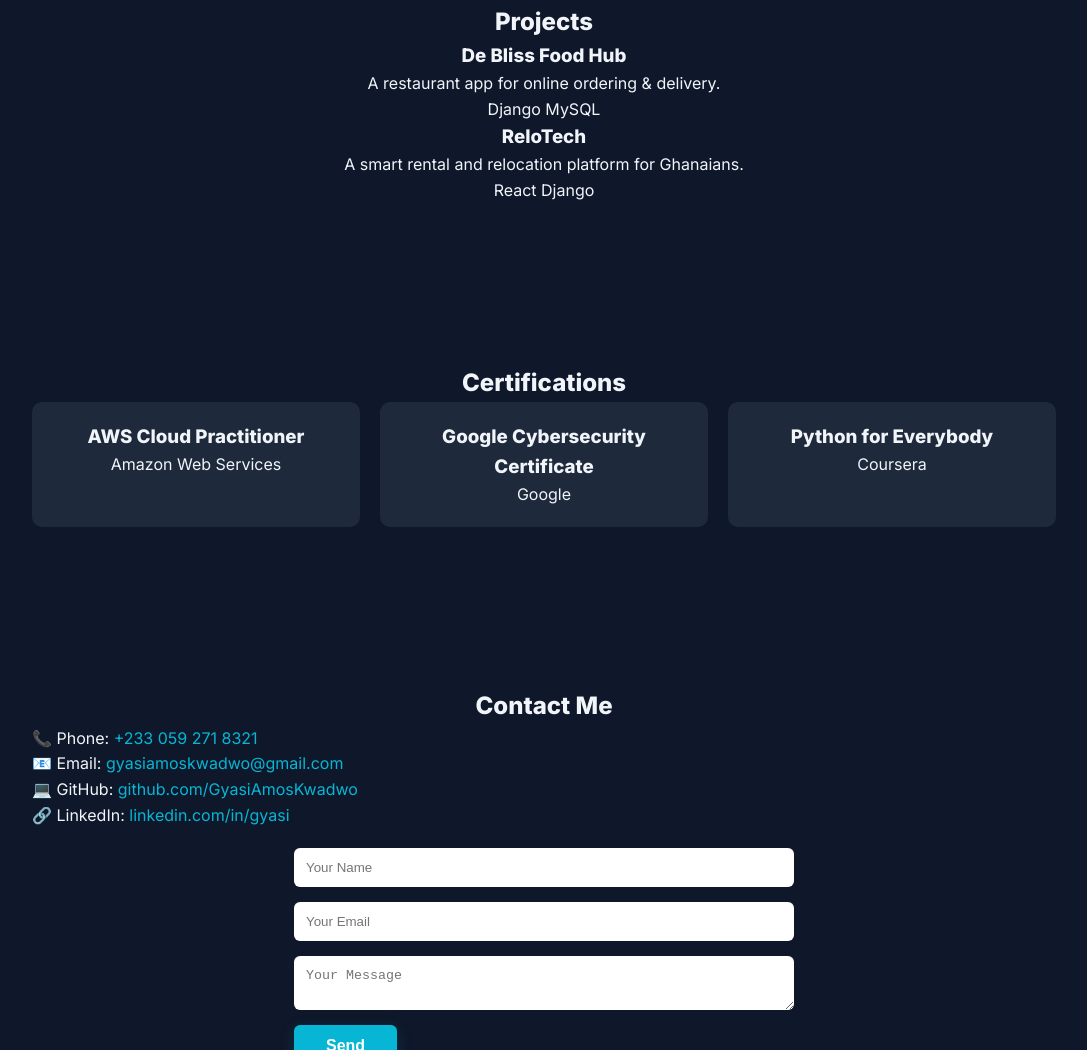
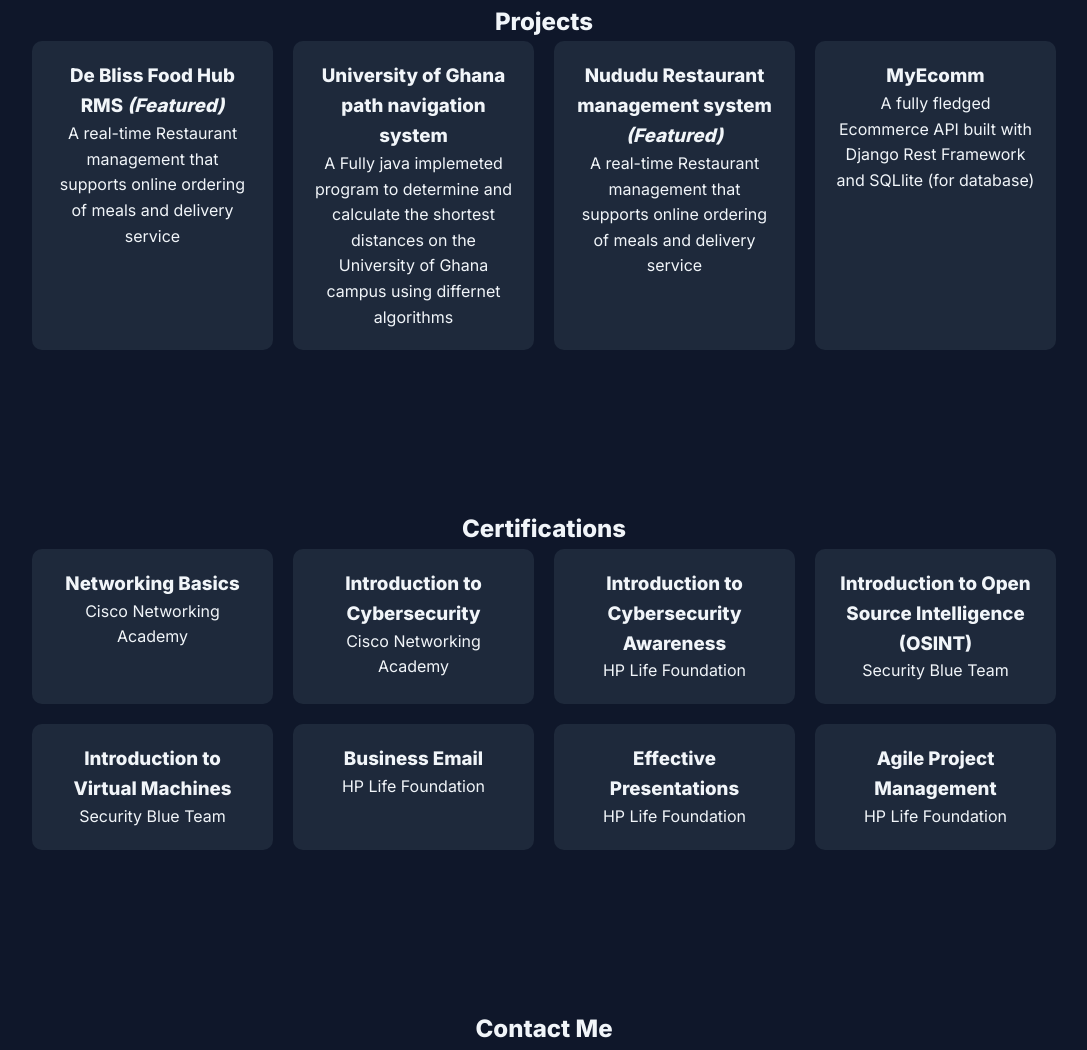
Before and after one commit to GyasiAmosKwadwo/portfolio, a plain HTML site: page index.html in a window 1280 px wide. Shown: the part 1709-2759 px from the top of the page, without its empty margins (96-1183 px from the left). Drawn offline with Linux system fonts and the light colour scheme.

Commit message:
Updated the certifications section

```diff
--- a/index.html
+++ b/index.html
@@ -71,21 +71,25 @@ As I advance in my journey, I look forward to collaborating with industry profes
     </div>
   </section>
 
-  <!-- Projects -->
-  <section id="projects" class="fade-in">
+  <!--Projects-->
+<section id="certifications" class="fade-in">
     <h2>Projects</h2>
-    <div class="projects-grid">
-      <div class="project-card">
-        <h3>De Bliss Food Hub</h3>
-        <p>A restaurant app for online ordering & delivery.</p>
-        <span class="tag">Django</span>
-        <span class="tag">MySQL</span>
+    <div class="cert-grid" >
+      <div class="cert-card">
+        <h3>De Bliss Food Hub RMS <i>(Featured)</i></h3>
+        <p>A real-time Restaurant management that supports online ordering of meals and delivery service</p>
       </div>
-      <div class="project-card">
-        <h3>ReloTech</h3>
-        <p>A smart rental and relocation platform for Ghanaians.</p>
-        <span class="tag">React</span>
-        <span class="tag">Django</span>
+      <div class="cert-card">
+        <h3>University of Ghana path navigation system</h3>
+        <p>A Fully java implemeted program to determine and calculate the shortest distances on the University of Ghana campus using differnet algorithms </p>
+      </div>
+      <div class="cert-card">
+        <h3>Nududu Restaurant management system <i>(Featured)</i></h3>
+        <p>A real-time Restaurant management that supports online ordering of meals and delivery service</p>
+      </div>
+      <div class="cert-card">
+        <h3>MyEcomm</h3>
+        <p>A fully fledged Ecommerce API built with Django Rest Framework and SQLlite (for database)</p>
       </div>
     </div>
   </section>
@@ -95,16 +99,36 @@ As I advance in my journey, I look forward to collaborating with industry profes
     <h2>Certifications</h2>
     <div class="cert-grid">
       <div class="cert-card">
-        <h3>AWS Cloud Practitioner</h3>
-        <p>Amazon Web Services</p>
+        <h3>Networking Basics</h3>
+        <p>Cisco Networking Academy</p>
       </div>
       <div class="cert-card">
-        <h3>Google Cybersecurity Certificate</h3>
-        <p>Google</p>
+        <h3>Introduction to Cybersecurity</h3>
+        <p>Cisco Networking Academy</p>
       </div>
       <div class="cert-card">
-        <h3>Python for Everybody</h3>
-        <p>Coursera</p>
+        <h3>Introduction to Cybersecurity Awareness</h3>
+        <p>HP Life Foundation</p>
+      </div>
+      <div class="cert-card">
+        <h3>Introduction to Open Source Intelligence (OSINT)</h3>
+        <p>Security Blue Team</p>
+      </div>
+      <div class="cert-card">
+        <h3>Introduction to Virtual Machines</h3>
+        <p>Security Blue Team</p>
+      </div>
+      <div class="cert-card">
+        <h3>Business Email</h3>
+        <p>HP Life Foundation</p>
+      </div>
+      <div class="cert-card">
+        <h3>Effective Presentations</h3>
+        <p>HP Life Foundation</p>
+      </div>
+      <div class="cert-card">
+        <h3>Agile Project Management</h3>
+        <p>HP Life Foundation</p>
       </div>
     </div>
   </section>
```
